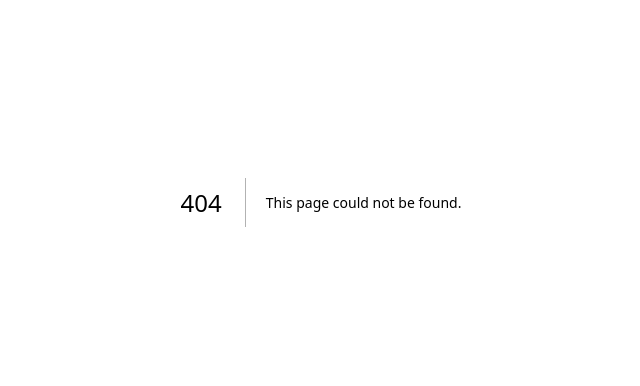
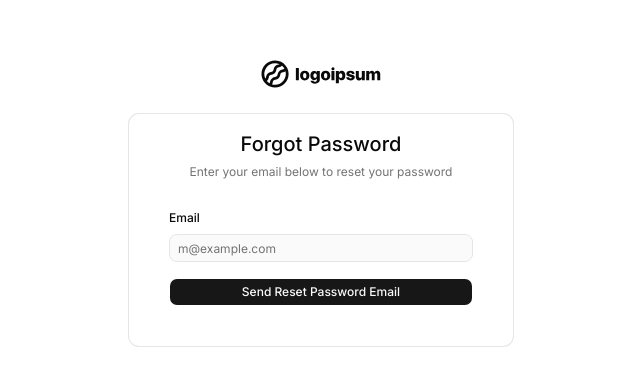
Before and after one commit to LobeM/next-starter, a Next.js app: page /forgot-password in a window 1280 px wide. Before the commit this address had no page. Shown: the part 198-584 px from the top of the page, without its empty margins (319-959 px from the left). Built offline with nearby package versions, Linux system fonts and the light colour scheme.

Commit message:
feat(auth): add forgot password page and form components

```diff
--- /dev/null
+++ b/app/(auth)/_components/forms/forgot-password-form.tsx
@@ -0,0 +1,19 @@
+import { Button } from "@/components/ui/button";
+import { Field, FieldGroup, FieldLabel } from "@/components/ui/field";
+import { Input } from "@/components/ui/input";
+
+export default function ForgotPasswordForm() {
+  return (
+    <form>
+      <FieldGroup>
+        <Field>
+          <FieldLabel htmlFor="email">Email</FieldLabel>
+          <Input id="email" type="email" placeholder="m@example.com" required />
+        </Field>
+        <Field>
+          <Button type="submit">Send Reset Password Email</Button>
+        </Field>
+      </FieldGroup>
+    </form>
+  );
+}
--- /dev/null
+++ b/app/(auth)/forgot-password/page.tsx
@@ -0,0 +1,21 @@
+import { Card, CardContent, CardDescription, CardHeader, CardTitle } from "@/components/ui/card";
+
+import ForgotPasswordForm from "../_components/forms/forgot-password-form";
+
+const ForgotPassword = () => {
+  return (
+    <div className="flex flex-col gap-6">
+      <Card>
+        <CardHeader className="text-center">
+          <CardTitle className="text-xl">Forgot Password</CardTitle>
+          <CardDescription>Enter your email below to reset your password</CardDescription>
+          <CardContent className="p-6">
+            <ForgotPasswordForm />
+          </CardContent>
+        </CardHeader>
+      </Card>
+    </div>
+  );
+};
+
+export default ForgotPassword;
```
